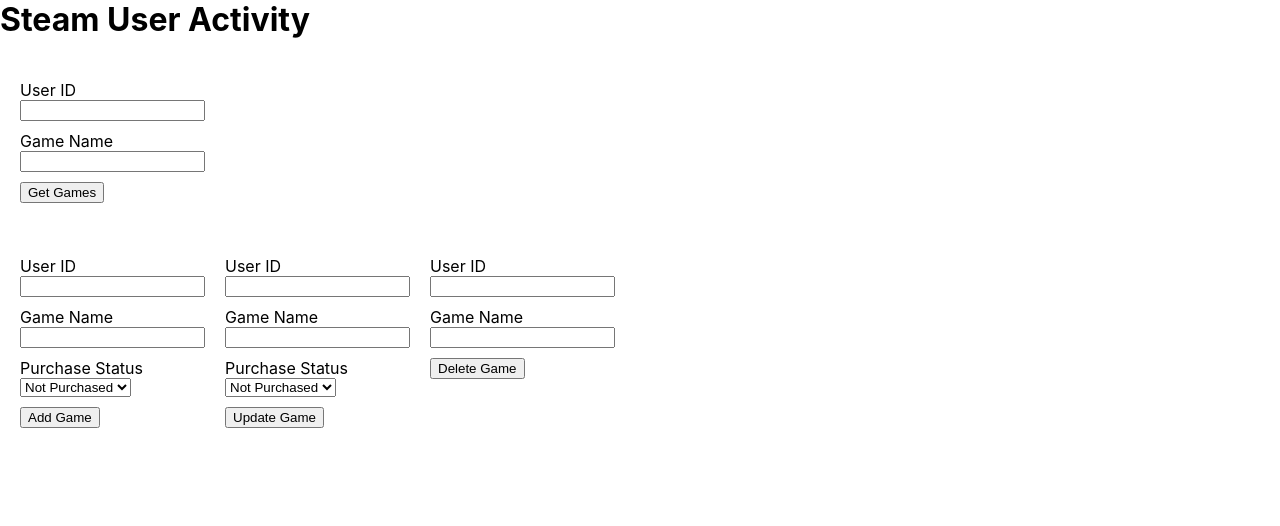
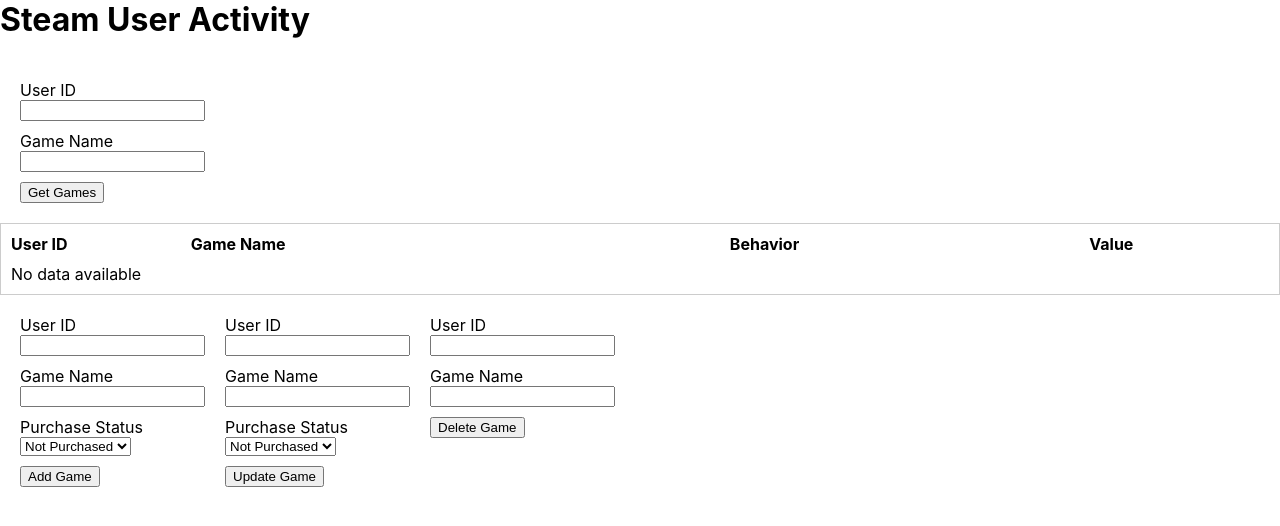
Before and after one commit to YuRoGameDev/cs361-capstone, a React (Create React App) app: page / in a window 1280 px wide. Shown: the top 526 px of the page. Built offline with nearby package versions, Linux system fonts and the light colour scheme.

Commit message:
Added seperate gamedisplay

```diff
--- a/server.js
+++ b/server.js
@@ -27,8 +27,6 @@
 app.listen(PORT, HOST, () => {
   console.log(`Server running on http://${HOST}:${PORT}`);
 });
-
-
 
 //Changed new Client to new Pool
 const clientConfig = new Pool({
@@ -103,8 +101,7 @@
 
     const result = await client.query(query, values);
     if (result.rowCount < 1) {
-      res.status(500).send("Internal Error - No Games Found");
-      res.send("No Data Found");
+      res.status(404).send("No Data Found");
     } else {
       res.set("Content-Type", "application/json");
       res.send(result.rows);
--- a/src/App.js
+++ b/src/App.js
@@ -1,5 +1,6 @@
 import React, { useState } from "react";
 import InputField from "./InputField";
+import GameDisplay from "./GameDisplay";
 
 function App() {
   const [response, setResponse] = useState("");
@@ -203,7 +204,7 @@
         })}>Get Games</button>
       </div>
 
-      <pre>{gameResponse}</pre>
+      <GameDisplay gameResponse={gameResponse}/>
 
       <div style={{ display: "flex", gap: "20px", padding: "20px" }}>
         {/* Game Add */}
--- /dev/null
+++ b/src/GameDisplay.js
@@ -0,0 +1,45 @@
+import React from "react";
+import PropTypes from "prop-types";
+
+const GameDisplay = ({ gameResponse }) => {
+  const parsedData = (() => {
+    try {
+      return JSON.parse(gameResponse); // Parse JSON if valid
+    } catch {
+      return []; // Return empty array if parsing fails
+    }
+  })();
+
+  return (
+    <div style={{ border: "1px solid #ccc", maxHeight: "300px", overflowY: "scroll", padding: "10px" }}>
+      <div style={{ display: "grid", gridTemplateColumns: "1fr 3fr 2fr 1fr", fontWeight: "bold", marginBottom: "10px" }}>
+        <div>User ID</div>
+        <div>Game Name</div>
+        <div>Behavior</div>
+        <div>Value</div>
+      </div>
+      {parsedData.length > 0 ? (
+        parsedData.map((entry, index) => (
+          <div
+            key={index}
+            style={{ display: "grid", gridTemplateColumns: "1fr 3fr 2fr 1fr", padding: "5px 0", borderBottom: "1px solid #eee" }}
+          >
+            <div>{entry.user_id}</div>
+            <div>{entry.game_name}</div>
+            <div>{entry.behavior}</div>
+            <div>{entry.value}</div>
+          </div>
+        ))
+      ) : (
+        <div>No data available</div>
+      )}
+    </div>
+  );
+};
+
+// Prop validation
+GameDisplay.propTypes = {
+  gameResponse: PropTypes.string.isRequired, // The response should be a JSON string
+};
+
+export default GameDisplay;
```
